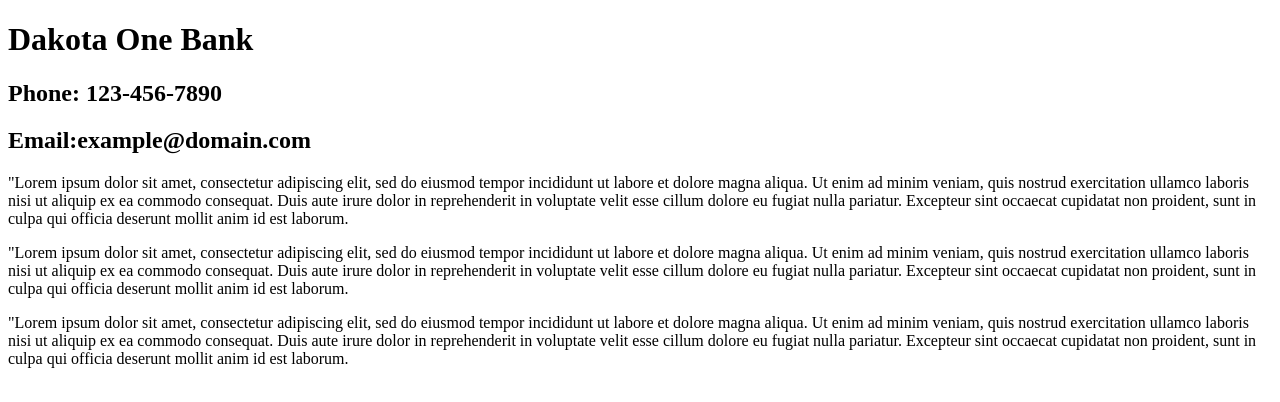
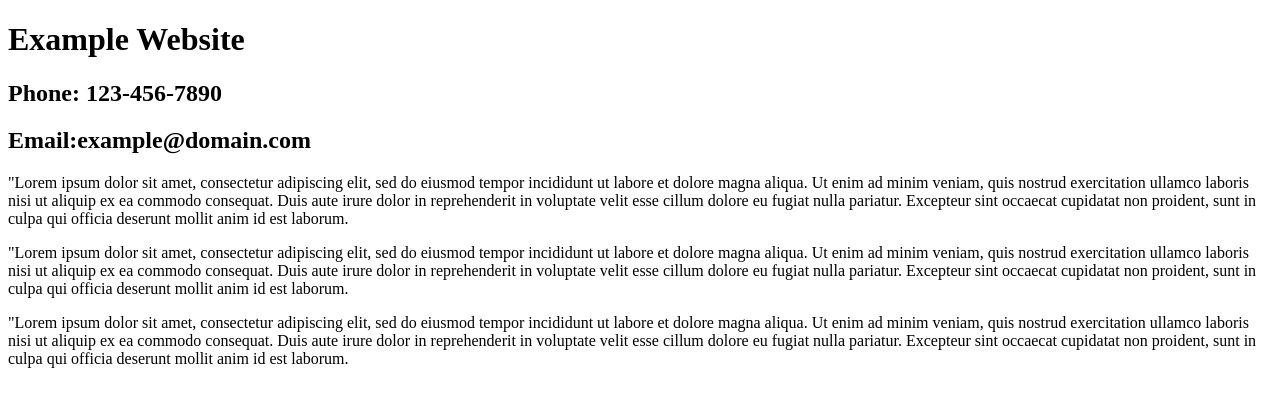
Before and after one commit to lincolnbc24/Example, a plain HTML site: page index.html in a window 1280 px wide. Drawn offline with Linux system fonts and the light colour scheme.

Commit message:
Update index.html

```diff
--- a/index.html
+++ b/index.html
@@ -3,10 +3,10 @@
     <head>
         <meta charset="utf-8">
         <meta name="viewport" content=" width=device-width, initial-scale=1">
-        <title>Dakota One Bank</title>
+        <title>Example Website</title>
     </head
     <body>
-       <h1>Dakota One Bank</h1>
+       <h1>Example Website</h1>
        <h2> Phone: 123-456-7890</h2>
        <h2> Email:example@domain.com</h2>
         <p> "Lorem ipsum dolor sit amet, consectetur adipiscing elit, sed do eiusmod tempor incididunt ut labore et dolore magna aliqua. Ut enim ad minim veniam, quis nostrud exercitation ullamco laboris nisi ut aliquip ex ea commodo consequat. Duis aute irure dolor in reprehenderit in voluptate velit esse cillum dolore eu fugiat nulla pariatur. Excepteur sint occaecat cupidatat non proident, sunt in culpa qui officia deserunt mollit anim id est laborum.</p>
```
